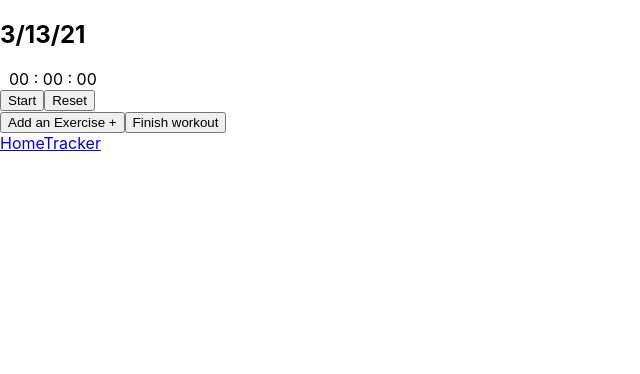
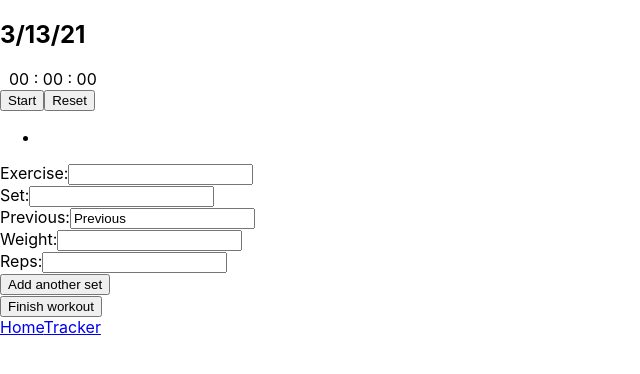
Before and after one commit to developerVincentAmbrosio/fitness-app, a React (Create React App) app: page /tracker in a window 1280 px wide. Shown: the top 374 px of the page, without its empty margins (0-640 px from the left). Built offline with nearby package versions, Linux system fonts and the light colour scheme.

Commit message:
worked on adding exercise components

```diff
--- a/src/components/Exercise.js
+++ b/src/components/Exercise.js
@@ -1,10 +1,8 @@
-import React, {useState, useRef } from 'react';
+import React from 'react';
 
 const Exercise = (props) => {
     return (
-        <ul>
-            <li>{props.exercise_name}</li>
-        </ul>
+        <li>{props.exercises}</li>
     );
 }
 
--- a/src/components/Tracker.js
+++ b/src/components/Tracker.js
@@ -1,13 +1,15 @@
 import React, {useState} from 'react';
 import Moment from 'react-moment';
 import Stopwatch from './Stopwatch';
-import Accordion from './Accordion';
+import WorkoutList from './WorkoutList';
+import UserInput from './UserInput';
 import Nav from './Nav';
 
 
 const Tracker = () => {
+    const [currentDate] = useState(Date().toLocaleString());
+    const [exercises, setExercises] = useState(['bench press']);
 
-    const [currentDate] = useState(Date().toLocaleString());
 
         return (
             <body>
@@ -17,7 +19,11 @@ const Tracker = () => {
                 </heading>
                 <br/>
                 <secton>
-                    <Accordion />
+                    <WorkoutList exercises={exercises} />
+                    <UserInput handleSubmit={(exercise) => {
+                        setExercises(exercises.concat(exercise));
+                        }}
+                    />
                     <button>Finish workout</button>
                 </secton>
                 <nav>
--- /dev/null
+++ b/src/components/UserInput.js
@@ -0,0 +1,27 @@
+import React, {useState, useRef } from 'react';
+
+const UserInput = (props) => {
+    const [value, setValue] = useState('');
+    return(
+        <form>
+            <label for="Exercise">Exercise:</label>
+            <input type="text" name="Exercise" value="" /><br/>
+
+            <label for="Set">Set:</label>
+            <input type="text" name="Set" value="" /><br/>
+
+            <label for="Previous">Previous:</label>
+            <input type="text" name="Previous" value="Previous" /><br/>
+
+            <label for="Weight">Weight:</label>
+            <input type="text" name="Weight" value="" /><br/>
+
+            <label for="Reps">Reps:</label>
+            <input type="text" name="Reps" value="" /><br/>
+
+            <button>Add another set</button>
+        </form>
+    );
+}
+
+export default UserInput;
--- a/src/components/WorkoutList.js
+++ b/src/components/WorkoutList.js
@@ -1,15 +1,16 @@
-import React, {useState, useRef } from 'react';
+import React from 'react';
+import Exercise from './Exercise';
 
 const WorkoutList = (props) => {
-    const exercises = props.itmes.map((item, i) => (
-        <ListItem
-         key={id}
-         name={item}
+    const exercises = props.exercises.map((exercise, i) => (
+        <Exercise
+         key={i}
+         name={exercise}
         />
     ))
     return (
         <ul>
-            {items}
+            {exercises}
         </ul>
     );
 }
```
